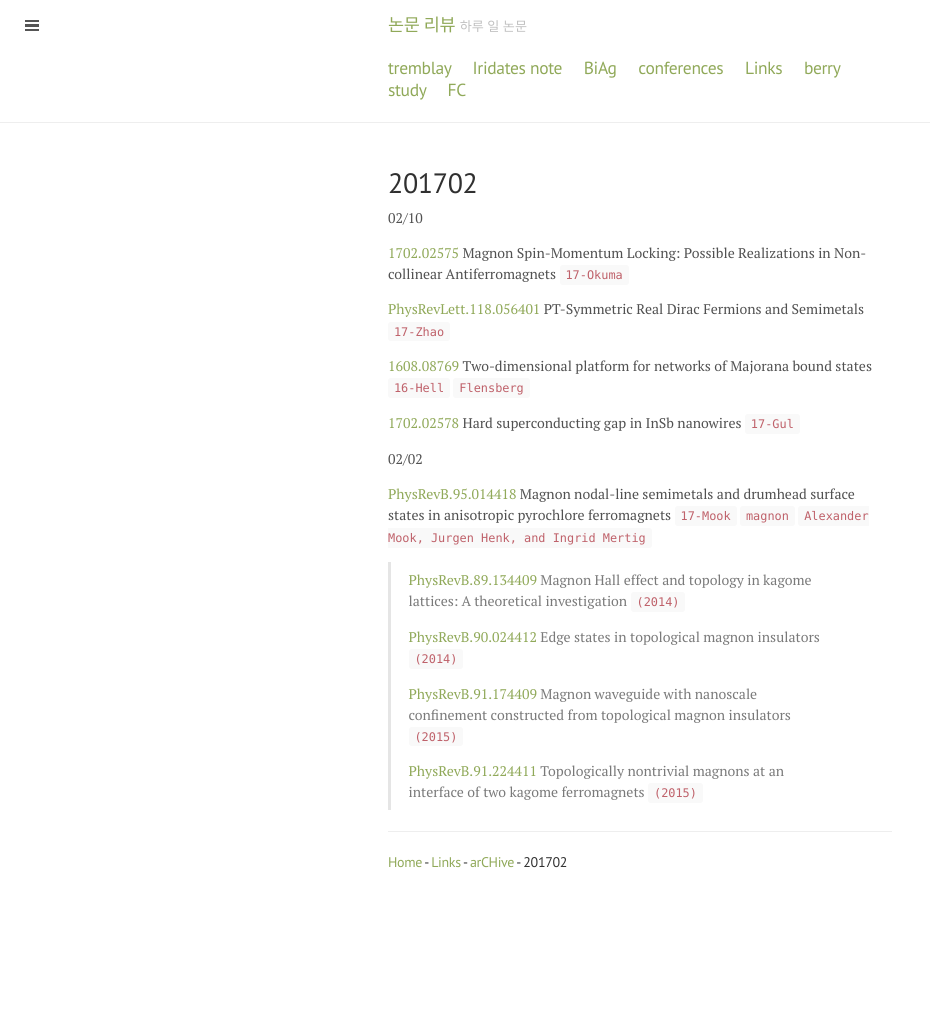
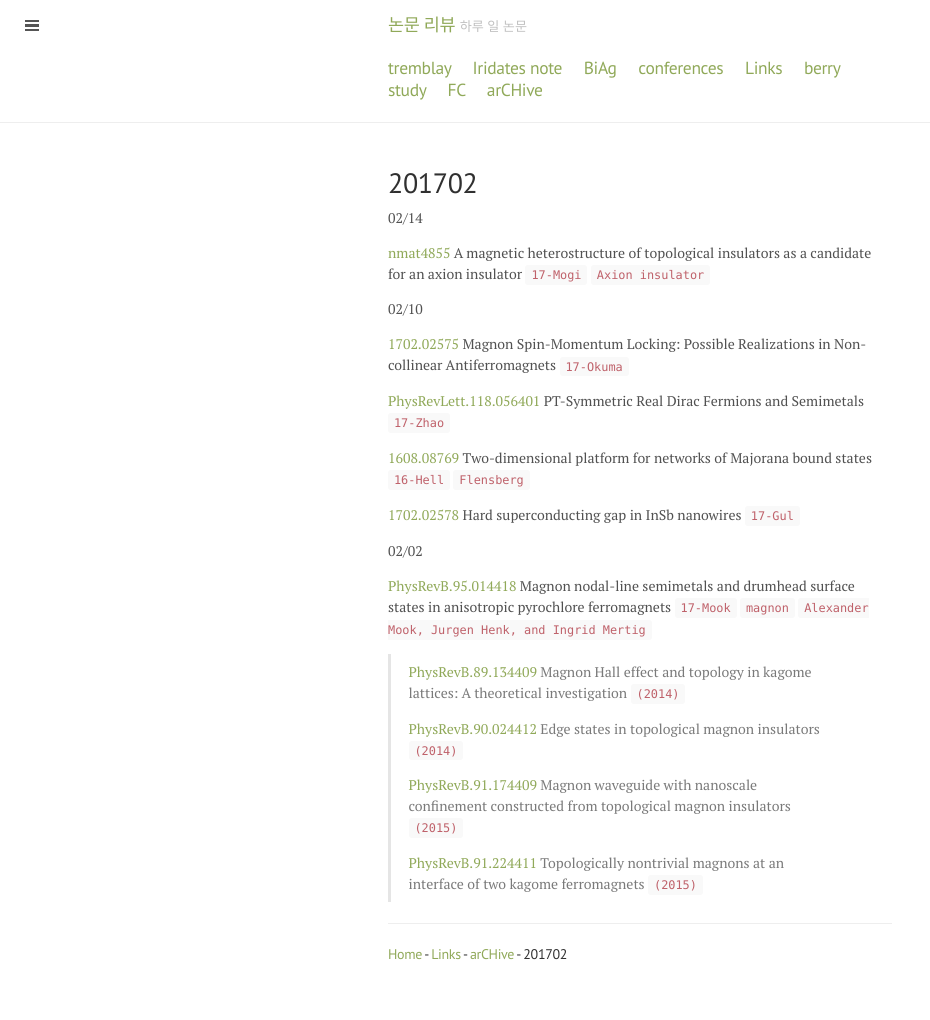
Before and after one commit to qkrwlsghdcjsworlt/work, a Jekyll site: the page built from 201702.md, in a window 1280 px wide. Shown: the whole page, without its empty margins (0-930 px from the left). Built offline with Jekyll 4.4.1, drawn with Linux system fonts in a browser that asks for light colours; before the commit the page ends 928 px from its top, so only the background shows below that.

Commit message:
“update”

```diff
--- a/201702.md
+++ b/201702.md
@@ -2,6 +2,11 @@
 layout: page
 title: 201702
 ---
+
+
+02/14
+
+[nmat4855](http://www.nature.com/nmat/journal/vaop/ncurrent/full/nmat4855.html) A magnetic heterostructure of topological insulators as a candidate for an axion insulator `17-Mogi` `Axion insulator`
 
 02/10
 
--- a/_layouts/default.html
+++ b/_layouts/default.html
@@ -33,6 +33,9 @@
 
 
           &nbsp; &nbsp; <a class="post-link" href="{{  site.baseurl }}/FC.html">  FC </a>
+
+
+          &nbsp; &nbsp; <a class="post-link" href="{{  site.baseurl }}/arCHive.html">  arCHive </a>
 
 
         </h3>
```
